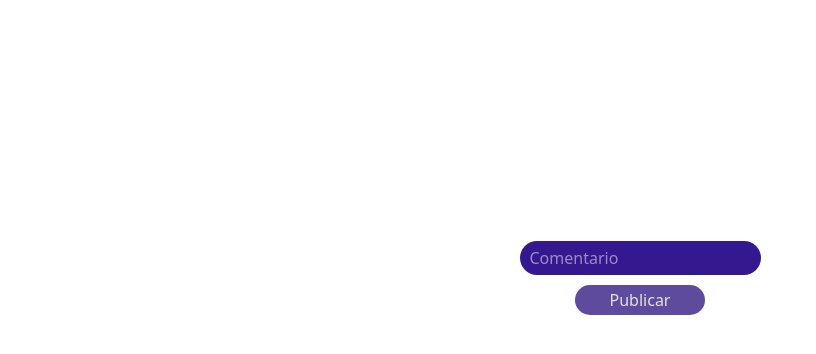
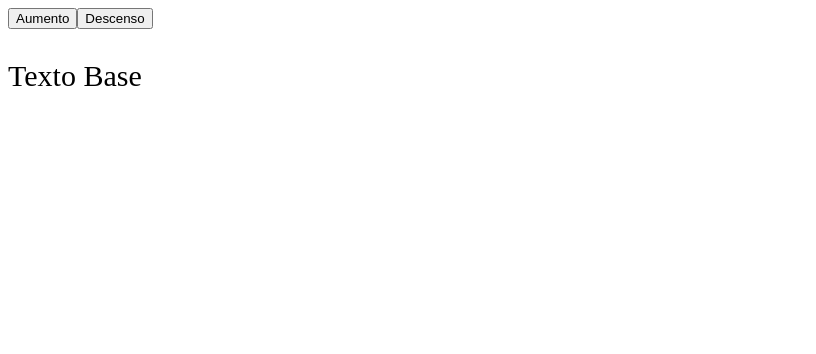
Before and after one commit to 1samuelflorez1/20-ejercicios-react, a React (Vite) app: page / in a window 1280 px wide. Shown: the top 354 px of the page, without its empty margins (0-816 px from the left). Built offline with nearby package versions, Linux system fonts and the light colour scheme.

Commit message:
completed 15

```diff
--- /dev/null
+++ b/src/Exercises/Ejercicionormal14.tsx
@@ -0,0 +1,12 @@
+// Desarrolla un selector dropdown que permita elegir entre diferentes categorías y muestre la selección actual.
+
+function DropDown (){
+
+    return(<>
+        <select>
+            <option></option>
+        </select>
+    </>)
+}
+
+export default DropDown
--- /dev/null
+++ b/src/Exercises/Ejercicionormal15.tsx
@@ -0,0 +1,32 @@
+//Crea una tarjeta con texto que tenga botones para aumentar y disminuir el tamaño de la fuente dinámicamente.
+
+import { useState } from "react"
+
+function AumentoTexto (){
+
+    const [aumento, setAumento] = useState(30)
+
+    function aumentoText (){
+        setAumento(aumento + 1)
+    }
+
+    function descensoText (){
+        if(aumento > 10){
+            setAumento(aumento - 10)
+        }
+    }
+
+    return(<>
+        <button
+        onClick={aumentoText}>Aumento</button>
+
+        <button
+        onClick={descensoText}>Descenso</button>
+        <p
+        style={{
+            fontSize: `${aumento}px`,
+        }}>Texto Base</p>
+    </>)
+}
+
+export default AumentoTexto
--- a/src/main.tsx
+++ b/src/main.tsx
@@ -12,7 +12,9 @@ import { createRoot } from 'react-dom/client'
 // import SearchInput from './Exercises/Ejerciciofacil10'
 // import ModoOscuro from './Exercises/Ejercicionormal11'
 // import Cantidadplusminus from './Exercises/Ejercicionormal12'
-import ComentariosPost from './Exercises/Ejercicionormal13'
+// import ComentariosPost from './Exercises/Ejercicionormal13'
+// import DropDown from './Exercises/Ejercicionormal14'
+import AumentoTexto from './Exercises/Ejercicionormal15'
 
 
 createRoot(document.getElementById('root')!).render(
@@ -29,6 +31,8 @@ createRoot(document.getElementById('root')!).render(
     {/* <SearchInput/> */}
     {/* <ModoOscuro/> */}
     {/* <Cantidadplusminus/> */}
-    <ComentariosPost/>
+    {/* <ComentariosPost/> */}
+    {/* <DropDown/> */}
+    <AumentoTexto/>
   </StrictMode>,
 )
```
Also changed, not shown: src/Exercises/Ejercicionormal16.tsx (added).
